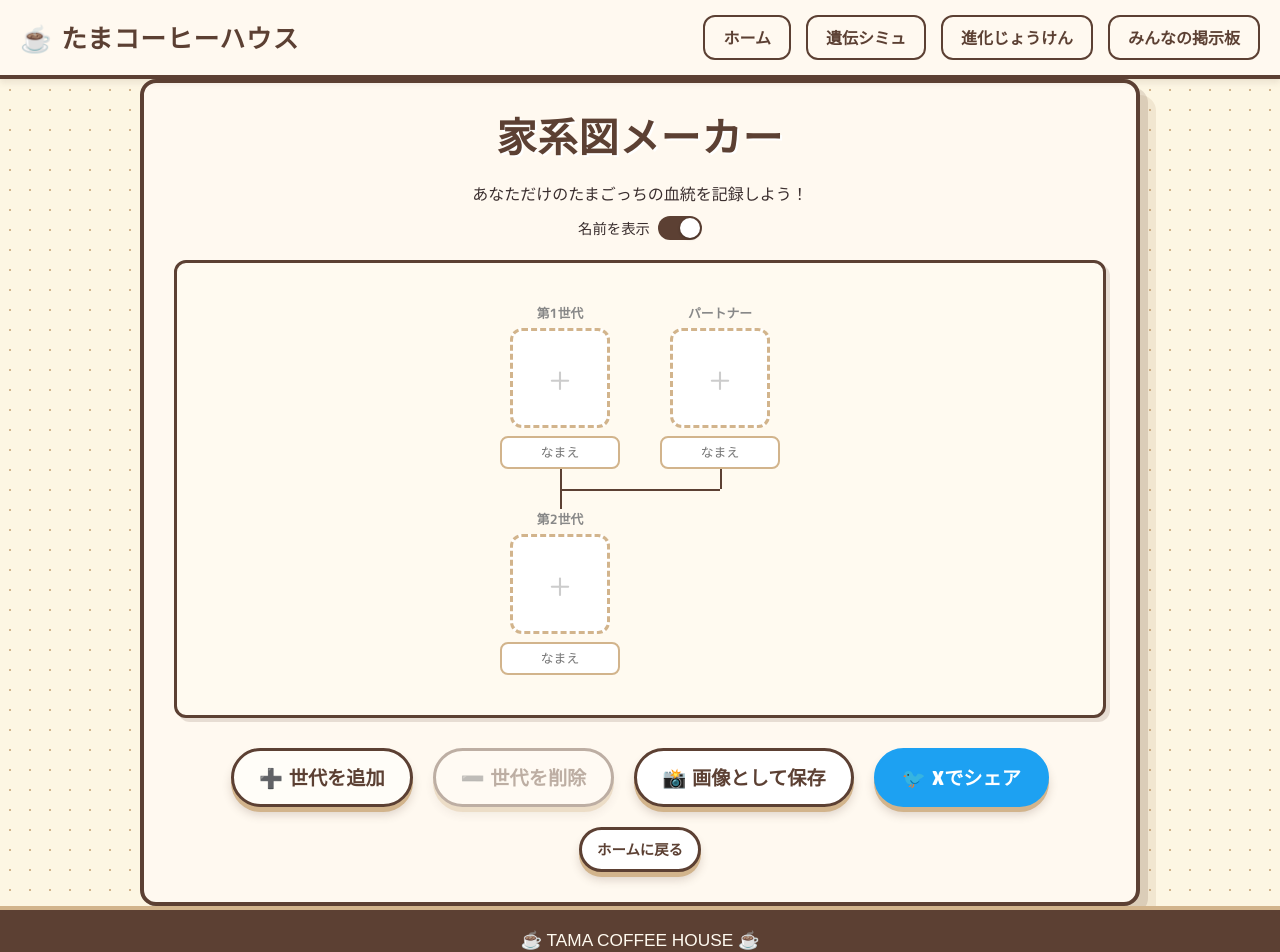
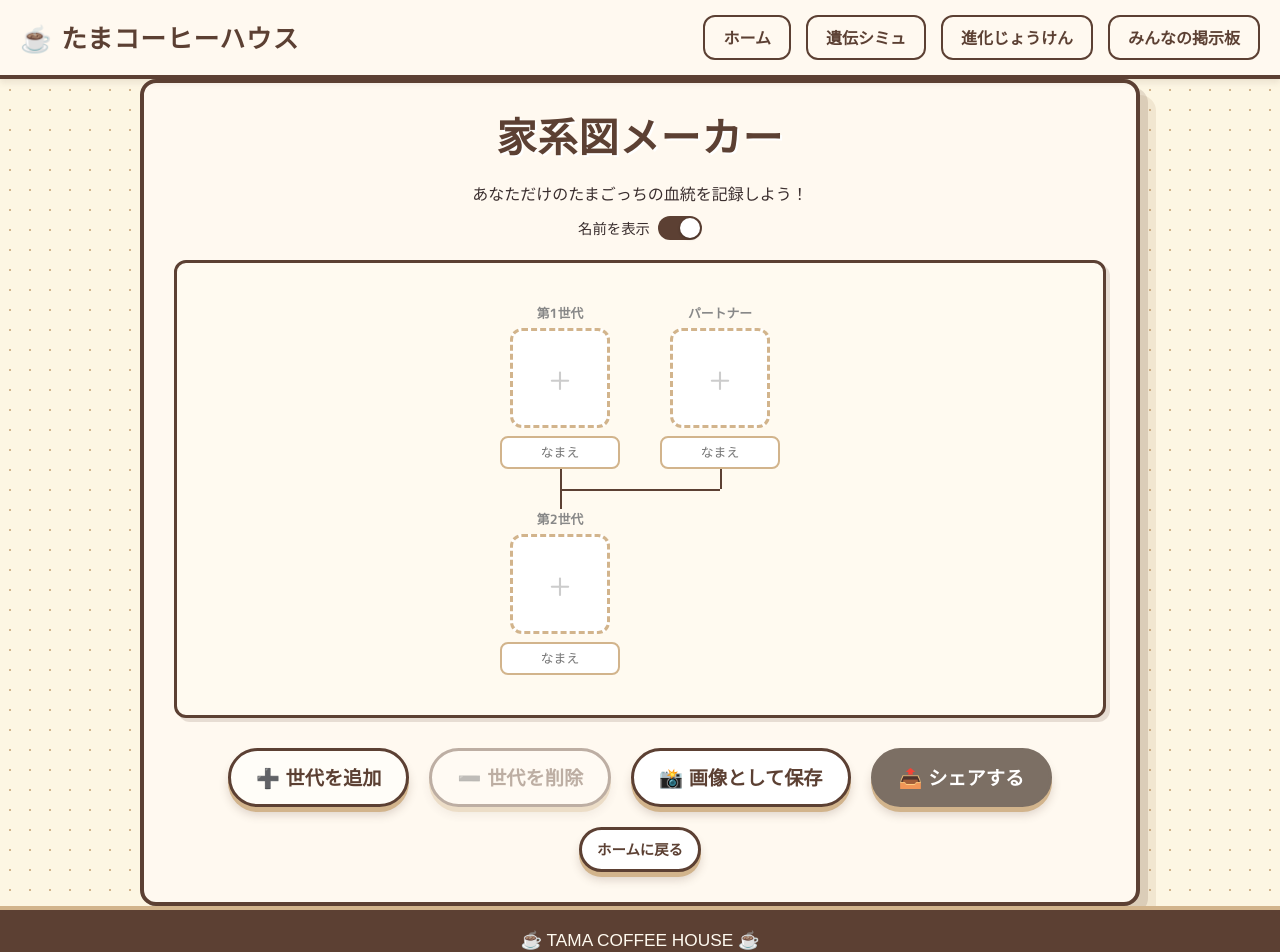
Before and after one commit to komese/tama-coffee-house, a Next.js app: page /family-tree in a window 1280 px wide. Shown: the top 952 px of the page. Built offline with nearby package versions, Linux system fonts and the light colour scheme; a web font is replaced by a local one.

Commit message:
improve-share-web-share-api-ogp

```diff
--- a/src/app/family-tree/page.tsx
+++ b/src/app/family-tree/page.tsx
@@ -273,10 +273,71 @@ export default function FamilyTreePage() {
     link.click();
   };
 
-  const handleShare = () => {
-    const text = encodeURIComponent(`たまコーヒーハウスで${generations.length}世代続く家系図を作ったよ！🧬☕\n\n#たまパラ #たまごっち`);
-    const url = `https://twitter.com/intent/tweet?text=${text}`;
-    window.open(url, '_blank');
+  const handleShare = async () => {
+    const shareText = `たまコーヒーハウスで${generations.length + 1}世代続く家系図を作ったよ！\n\n#たまパラ #たまごっち`;
+    const shareUrl = 'https://tama-coffee-house.vercel.app/family-tree';
+
+    // まず画像を生成
+    let imageFile: File | null = null;
+    if (treeRef.current) {
+      try {
+        const inputs = treeRef.current.querySelectorAll('input');
+        const originalStyles: string[] = [];
+        inputs.forEach(input => {
+          const el = input as HTMLInputElement;
+          originalStyles.push(el.style.cssText);
+          el.style.border = 'none';
+          el.style.outline = 'none';
+          el.style.background = 'transparent';
+          el.style.boxShadow = 'none';
+        });
+        const capturedCanvas = await html2canvas(treeRef.current, { backgroundColor: '#fffdf8', scale: 2, useCORS: true });
+        inputs.forEach((input, i) => { (input as HTMLInputElement).style.cssText = originalStyles[i]; });
+        const finalCanvas = document.createElement('canvas');
+        finalCanvas.width = capturedCanvas.width;
+        finalCanvas.height = capturedCanvas.height;
+        const ctx = finalCanvas.getContext('2d');
+        if (ctx) {
+          ctx.drawImage(capturedCanvas, 0, 0);
+          ctx.font = '24px sans-serif';
+          ctx.fillStyle = 'rgba(139, 109, 80, 0.30)';
+          ctx.textAlign = 'right';
+          ctx.textBaseline = 'bottom';
+          ctx.fillText('たまコーヒーハウス', finalCanvas.width - 30, finalCanvas.height - 20);
+        }
+        const blob = await new Promise<Blob | null>(resolve => (finalCanvas).toBlob(resolve, 'image/png'));
+        if (blob) {
+          imageFile = new File([blob], 'family-tree.png', { type: 'image/png' });
+        }
+      } catch (e) {
+        console.error('Image generation for share failed', e);
+      }
+    }
+
+    // Web Share APIが使えるか判定（主にスマホ）
+    if (navigator.share) {
+      try {
+        const shareData: ShareData = {
+          title: '家系図メーカー | たまコーヒーハウス',
+          text: shareText,
+          url: shareUrl,
+        };
+        // 画像ファイルがある場合は添付
+        if (imageFile && navigator.canShare && navigator.canShare({ files: [imageFile] })) {
+          shareData.files = [imageFile];
+        }
+        await navigator.share(shareData);
+        return;
+      } catch (e) {
+        // ユーザーがキャンセルした場合は何もしない
+        if ((e as Error).name === 'AbortError') return;
+      }
+    }
+
+    // PCフォールバック: X(Twitter) intent URL
+    const tweetText = encodeURIComponent(shareText);
+    const tweetUrl = encodeURIComponent(shareUrl);
+    window.open(`https://twitter.com/intent/tweet?text=${tweetText}&url=${tweetUrl}`, '_blank');
   };
 
   return (
@@ -409,8 +470,8 @@ export default function FamilyTreePage() {
         <button className="y2k-button" onClick={handleSaveImage}>
           📸 画像として保存
         </button>
-        <button className="y2k-button" style={{ backgroundColor: '#1DA1F2', color: '#fff', borderColor: '#1DA1F2' }} onClick={handleShare}>
-          🐦 Xでシェア
+        <button className="y2k-button" style={{ backgroundColor: '#7c6f64', color: '#fff', borderColor: '#7c6f64' }} onClick={handleShare}>
+          📤 シェアする
         </button>
       </div>
 
--- a/src/app/layout.tsx
+++ b/src/app/layout.tsx
@@ -9,6 +9,20 @@ export const metadata: Metadata = {
     default: "たまコーヒーハウス | たまごっちパラダイス攻略＆交流サイト",
   },
   description: "たまごっちパラダイスの攻略＆交流サイト「たまコーヒーハウス」へようこそ！ブリードで遺伝するキャラクターの見た目のシミュレーターや、全ステージ（りく・みず・そら・もり）全キャラの進化じょうけんの一覧を確認できます！たまパラファン同士で語り合える掲示板も完備！！",
+  metadataBase: new URL('https://tama-coffee-house.vercel.app'),
+  openGraph: {
+    type: 'website',
+    siteName: 'たまコーヒーハウス',
+    title: 'たまコーヒーハウス | たまごっちパラダイス攻略＆交流サイト',
+    description: 'たまごっちパラダイスの攻略＆交流サイト。遺伝シミュレーター、進化条件一覧、家系図メーカー、交流掲示板を完備！',
+    images: ['/icon.png'],
+  },
+  twitter: {
+    card: 'summary',
+    title: 'たまコーヒーハウス',
+    description: 'たまごっちパラダイスの攻略＆交流サイト。家系図メーカーで育成の歴史を記録しよう！',
+    images: ['/icon.png'],
+  },
   verification: {
     google: "hTdchN2Aw7YXXoFueBlZ073A_Yej0lgcBIyVdzBrJEA",
   },
```
